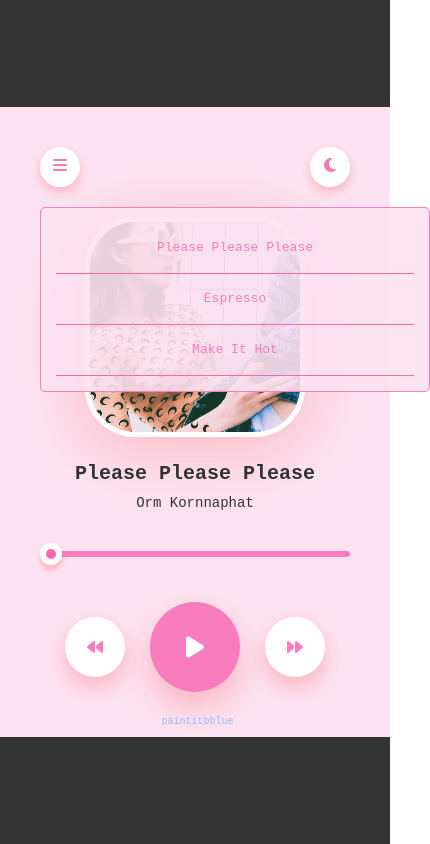
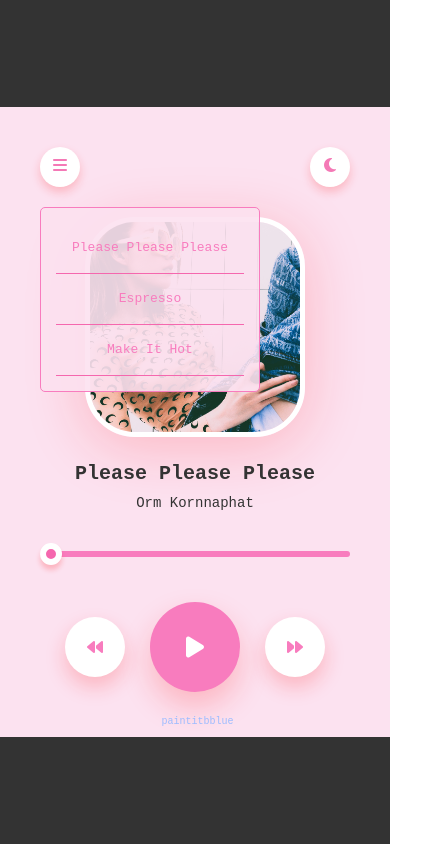
Before and after one commit to paintitbblue/orm-music-player, a plain HTML site: page index.html in a window 390 px wide. Both pictures are taken after a click on the element 60 px from the left and 167 px from the top of the page. Shown: the whole page, 430 px wide, since content can reach past the window. Drawn offline with Linux system fonts and the light colour scheme.

Commit message:
fix dropdown

```diff
--- a/style.css
+++ b/style.css
@@ -291,7 +291,7 @@ body.dark-mode{
 }
 @media only screen and (max-width: 768px) {
     .dropdown-menu {
-        width: 100vw;
+        width: 220px;
         left: 0;
         padding: 15px;
         font-size: 15px;
```
